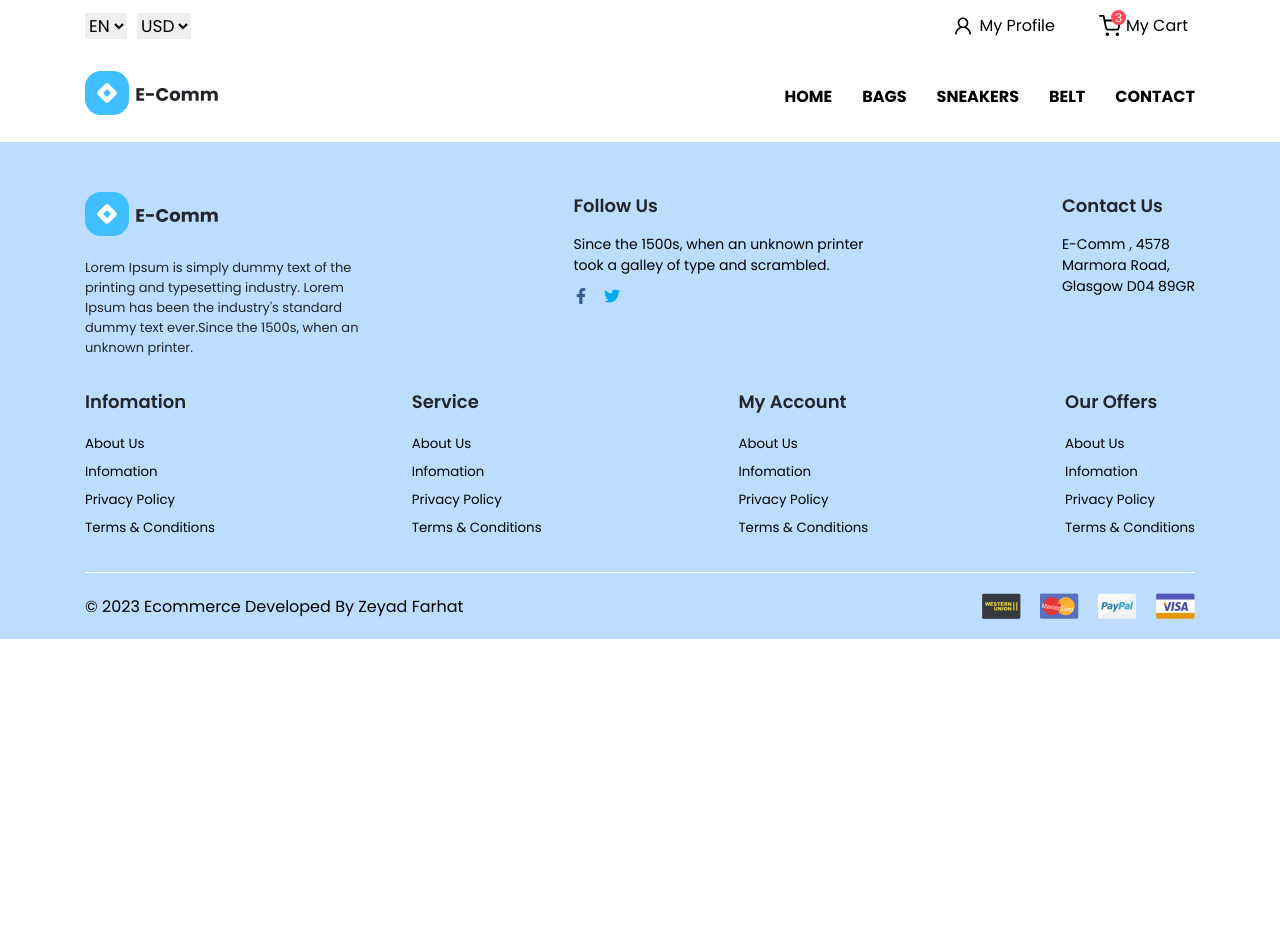
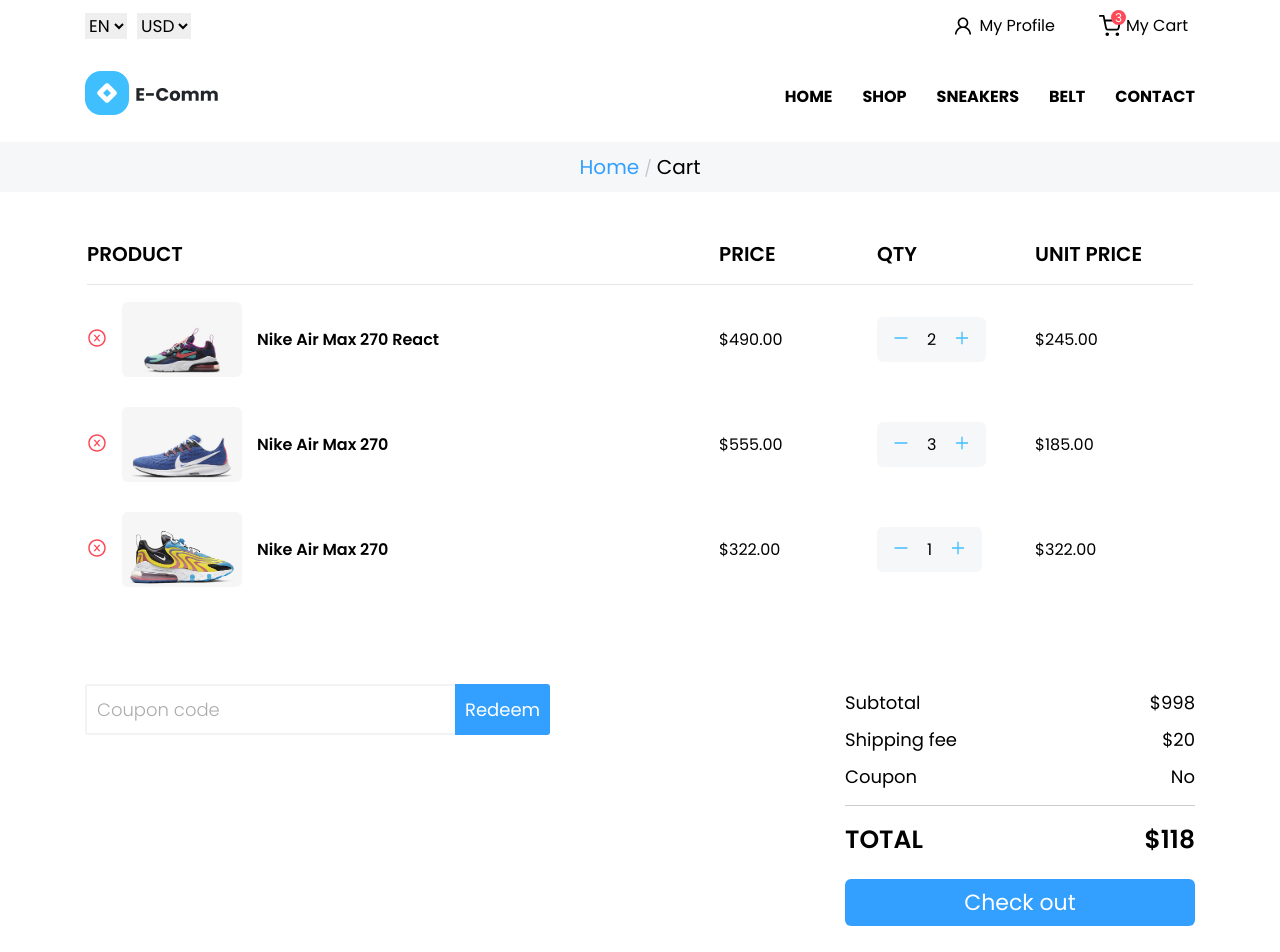
Before and after one commit to ZeyadFarhat11/E-comm, a React (Vite) app: page /cart in a window 1280 px wide. Shown: the top 952 px of the page. Before the commit the page ends 800 px from the top, so only its background shows below. Built offline with nearby package versions, Linux system fonts and the light colour scheme.

Commit message:
Cart Page UI

```diff
--- a/package.json
+++ b/package.json
@@ -9,8 +9,10 @@
     "preview": "vite preview"
   },
   "dependencies": {
+    "antd": "^5.10.2",
     "axios": "^1.5.1",
     "helmet": "^7.0.0",
+    "rc-image": "^7.3.1",
     "react": "^18.2.0",
     "react-dom": "^18.2.0",
     "react-icons": "^4.11.0",
--- a/src/App.jsx
+++ b/src/App.jsx
@@ -4,6 +4,7 @@
 import "./assets/style/style.scss";
 import Footer from "./components/Footer/Footer";
 import Contact from "./pages/Contact/Contact";
+import Cart from "./pages/Cart/Cart";
 
 export default function App() {
   return (
@@ -12,6 +13,7 @@
       <Routes>
         <Route path="/" element={<Home />} />
         <Route path="/contact" element={<Contact />} />
+        <Route path="/cart" element={<Cart />} />
       </Routes>
       <Footer />
     </>
--- a/src/components/Breadcrumb/Breadcrumb.jsx
+++ b/src/components/Breadcrumb/Breadcrumb.jsx
@@ -1,4 +1,11 @@
+import { Link } from "react-router-dom";
 import "./breadcrumb.scss";
-export default function Breadcrumb() {
-  return <div>Breadcrumb</div>;
+export default function Breadcrumb({ children }) {
+  return (
+    <div className="breadcrumb">
+      <Link to="/">Home</Link>
+      <span className="seperator">/</span>
+      <span className="current">{children}</span>
+    </div>
+  );
 }
--- a/src/components/Breadcrumb/breadcrumb.scss
+++ b/src/components/Breadcrumb/breadcrumb.scss
@@ -0,0 +1,15 @@
+.breadcrumb {
+  background-color: #f6f7f8;
+  text-align: center;
+  padding: 10px 0;
+  font-size: 20px;
+  a {
+    color: #33a0ff;
+  }
+  .seperator {
+    display: inline-block;
+    margin: 0 5px;
+    font-size: 16px;
+    color: #c1c8ce;
+  }
+}
--- /dev/null
+++ b/src/components/CartPage/CartTotal.jsx
@@ -0,0 +1,26 @@
+import { Link } from "react-router-dom";
+
+export default function CartTotal() {
+  return (
+    <div className="cart-total">
+      <p>
+        <span>Subtotal</span>
+        <span>$998</span>
+      </p>
+      <p>
+        <span>Shipping fee</span>
+        <span>$20</span>
+      </p>
+      <p>
+        <span>Coupon</span>
+        <span>No</span>
+      </p>
+      <hr />
+      <p>
+        <b>TOTAL</b>
+        <b>$118</b>
+      </p>
+      <Link to="/check-out">Check out</Link>
+    </div>
+  );
+}
--- /dev/null
+++ b/src/components/CartPage/CouponInput.jsx
@@ -0,0 +1,32 @@
+import { useState } from "react";
+
+export default function CouponInput() {
+  const [coupon, setCoupon] = useState("");
+  const [loading, setLoading] = useState(false);
+
+  const handleSubmit = async (e) => {
+    e.preventDefault();
+    if (loading) return;
+
+    try {
+      setLoading(true);
+      // TODO: Send coupon request
+    } catch (err) {
+      console.log(err);
+    }
+  };
+
+  return (
+    <form className="coupon" onSubmit={handleSubmit}>
+      <input
+        type="text"
+        placeholder="Coupon code"
+        value={coupon}
+        onChange={(e) => setCoupon(e.target.value)}
+      />
+      <button type="submit" disabled={loading}>
+        Redeem
+      </button>
+    </form>
+  );
+}
--- /dev/null
+++ b/src/components/CartPage/Product.jsx
@@ -0,0 +1,36 @@
+import {
+  AiOutlineCloseCircle,
+  AiOutlineMinus,
+  AiOutlinePlus,
+} from "react-icons/ai";
+import Image from "rc-image";
+import "rc-image/assets/index.css";
+export default function Product({ id, title, quantity, price, img }) {
+  const deleteProduct = () => {
+    // TODO: DELETE PRODUCT
+  };
+  return (
+    <tr className="product">
+      <td className="info">
+        <button className="delete" onClick={deleteProduct}>
+          <AiOutlineCloseCircle />
+        </button>
+        <Image src={img} alt={title} preview={{ toolbarRender: () => null }} />
+        <h4>{title}</h4>
+      </td>
+      <td>${(price * quantity).toFixed(2)}</td>
+      <td>
+        <div className="qty-control">
+          <button className="decrease">
+            <AiOutlineMinus />
+          </button>
+          <span className="qty">{quantity}</span>
+          <button className="increase">
+            <AiOutlinePlus />
+          </button>
+        </div>
+      </td>
+      <td>${price.toFixed(2)}</td>
+    </tr>
+  );
+}
--- /dev/null
+++ b/src/components/CartPage/ProductPlaceholder.jsx
@@ -0,0 +1,37 @@
+import { Skeleton } from "antd";
+
+export default function ProductPlaceholder() {
+  return (
+    <tr className="product placeholder">
+      <td className="info">
+        <Skeleton.Button
+          style={{ minWidth: "auto", width: "20px", height: "20px" }}
+          active
+        />
+        <Skeleton.Input
+          style={{ width: "120px", height: "75px", minWidth: "auto" }}
+          active
+        />
+        <Skeleton.Input style={{ height: "20px" }} active />
+      </td>
+      <td>
+        <Skeleton.Input
+          style={{ height: "20px", width: "60px", minWidth: "auto" }}
+          active
+        />
+      </td>
+      <td>
+        <Skeleton.Input
+          style={{ height: "45px", width: "109px", minWidth: "auto" }}
+          active
+        />
+      </td>
+      <td>
+        <Skeleton.Input
+          style={{ height: "20px", width: "60px", minWidth: "auto" }}
+          active
+        />
+      </td>
+    </tr>
+  );
+}
--- /dev/null
+++ b/src/components/CartPage/ProductsTable.jsx
@@ -0,0 +1,27 @@
+import Product from "./Product";
+import ProductPlaceholder from "./ProductPlaceholder";
+
+export default function ProductsTable({ products, loading, loadProducts }) {
+  console.log(loading);
+  return (
+    <table className="cart-products">
+      <thead>
+        <tr>
+          <th>product</th>
+          <th>price</th>
+          <th>qty</th>
+          <th>unit price</th>
+        </tr>
+      </thead>
+      <tbody>
+        {loading
+          ? Array(3)
+              .fill(0)
+              .map((p, i) => <ProductPlaceholder key={i} />)
+          : products.map((product) => (
+              <Product key={product.id} {...product} />
+            ))}
+      </tbody>
+    </table>
+  );
+}
--- a/src/components/Header/Header.jsx
+++ b/src/components/Header/Header.jsx
@@ -45,7 +45,7 @@
           </Link>
           <nav data-active={menuActive}>
             <NavLink to="/">home</NavLink>
-            <NavLink to="/bags">bags</NavLink>
+            <NavLink to="/shop">shop</NavLink>
             <NavLink to="/sneakers">sneakers</NavLink>
             <NavLink to="/belt">belt</NavLink>
             <NavLink to="/contact">contact</NavLink>
--- /dev/null
+++ b/src/pages/Cart/Cart.jsx
@@ -0,0 +1,77 @@
+import { useEffect, useState } from "react";
+import Breadcrumb from "../../components/Breadcrumb/Breadcrumb";
+import "./cart.scss";
+import product1 from "../../assets/img/products/product-1.png";
+import product2 from "../../assets/img/products/product-7.png";
+import product3 from "../../assets/img/products/product-5.png";
+import ProductsTable from "../../components/CartPage/ProductsTable";
+import CouponInput from "../../components/CartPage/CouponInput";
+import CartTotal from "../../components/CartPage/CartTotal";
+
+const PRODUCTS = [
+  {
+    id: 1,
+    title: "Nike Air Max 270 React",
+    price: 245,
+    img: product1,
+    quantity: 2,
+  },
+  {
+    id: 2,
+    title: "Nike Air Max 270",
+    price: 185,
+    img: product2,
+    quantity: 3,
+  },
+  {
+    id: 3,
+    title: "Nike Air Max 270",
+    price: 322,
+    img: product3,
+    quantity: 1,
+  },
+];
+
+export default function Cart() {
+  const { products, loading, loadProducts } = useCartProducts();
+  return (
+    <main id="cart">
+      <Breadcrumb>Cart</Breadcrumb>
+      <div className="container">
+        <ProductsTable
+          products={products}
+          loading={loading}
+          loadProducts={loadProducts}
+        />
+      </div>
+      <div className="container">
+        <div className="cart-footer">
+          <CouponInput />
+          <CartTotal />
+        </div>
+      </div>
+    </main>
+  );
+}
+
+const useCartProducts = () => {
+  const [products, setProducts] = useState([]);
+  const [loading, setLoading] = useState(true);
+
+  const loadProducts = async () => {
+    try {
+      setLoading(true);
+      // TODO: Fetch Products
+      await new Promise((res) => setTimeout(res, 700));
+      setProducts(PRODUCTS);
+      setLoading(false);
+    } catch (err) {
+      console.log(err);
+    }
+  };
+  useEffect(() => {
+    loadProducts();
+  }, []);
+
+  return { loading, setLoading, products, setProducts, loadProducts };
+};
--- /dev/null
+++ b/src/pages/Cart/cart.scss
@@ -0,0 +1,183 @@
+@import "../../assets/style/components.scss";
+main#cart {
+  > .container:nth-child(2) {
+    overflow-x: auto;
+  }
+  .cart-products {
+    width: 100%;
+    padding: 30px 0;
+    min-width: 690px;
+    thead tr {
+      padding: 15px 0;
+      border-bottom: 1px solid #e6e6e6;
+    }
+    tr {
+      display: grid;
+      grid-template-columns: 4fr 1fr 1fr 1fr;
+      align-items: center;
+    }
+    th {
+      text-transform: uppercase;
+      font-weight: 600;
+      font-size: 20px;
+      text-align: left;
+      @include laptop {
+        font-size: 18px;
+        white-space: nowrap;
+      }
+    }
+
+    .product {
+      padding: 15px 0;
+      .info {
+        display: flex;
+        align-items: center;
+        gap: 15px;
+        button {
+          color: $danger;
+          border: none;
+          background-color: transparent;
+          font-size: 20px;
+          cursor: pointer;
+          line-height: 1;
+        }
+        img {
+          width: 120px;
+          height: 75px;
+          object-fit: cover;
+          object-position: center;
+          border-radius: 6px;
+        }
+        h4 {
+          font-weight: 600;
+        }
+      }
+      .qty-control {
+        background-color: #f6f7f8;
+        border-radius: 6px;
+        display: flex;
+        align-items: center;
+        gap: 17px;
+        width: fit-content;
+        padding: 10px 15px;
+        button {
+          color: $primary;
+          line-height: 1;
+          font-size: 18px;
+          border: none;
+          background-color: transparent;
+          cursor: pointer;
+        }
+      }
+      @include laptop {
+        td:nth-child(2),
+        td:nth-child(4) {
+          text-align: center;
+        }
+      }
+    }
+  }
+
+  .cart-footer {
+    display: flex;
+    justify-content: space-between;
+    align-items: flex-start;
+    padding: 50px 0;
+    gap: 30px;
+    @include tablet {
+      gap: 50px;
+      flex-direction: column;
+      align-items: center;
+    }
+  }
+
+  form.coupon {
+    display: flex;
+    max-width: 100%;
+
+    button {
+      background-color: #33a0ff;
+      color: #fff;
+      border: none;
+      outline: transparent;
+      font-size: 18px;
+      padding: 0 10px;
+      border-radius: 0 3px 3px 0;
+      cursor: pointer;
+      transition: 300ms;
+      &:hover {
+        background-color: $primary;
+      }
+    }
+    input {
+      padding: 10px 10px;
+      border: 2px solid #f1f3f4;
+      border-right: none;
+      border-radius: 3px 0 0 3px;
+      font-size: 18px;
+
+      &::placeholder {
+        color: #acacac;
+        font-size: 18px;
+        font-weight: 300;
+      }
+    }
+    @include tablet {
+      input {
+        width: 200px;
+      }
+      button {
+        font-size: 16px;
+      }
+    }
+  }
+
+  .cart-total {
+    width: 350px;
+    max-width: 100%;
+    p {
+      display: flex;
+      align-items: center;
+      justify-content: space-between;
+      font-size: 18px;
+      padding: 5px 0;
+      b {
+        font-size: 25px;
+        font-weight: 600;
+        padding: 5px 0;
+      }
+    }
+    hr {
+      margin: 10px 0 5px;
+      border: none;
+      height: 1px;
+      background-color: #ccc;
+    }
+    a {
+      width: 100%;
+      background-color: #33a0ff;
+      color: #fff;
+      padding: 7px;
+      border-radius: 6px;
+      display: inline-block;
+      text-align: center;
+      font-size: 22px;
+      margin-top: 10px;
+      transition: 300ms;
+      &:hover {
+        background-color: $primary;
+      }
+    }
+    @include tablet {
+      p {
+        font-size: 16px;
+        b {
+          font-size: 22px;
+        }
+      }
+      a {
+        font-size: 20px;
+      }
+    }
+  }
+}
```
Also changed, not shown: 1 other file (tests, documents, lock files or other folders).
